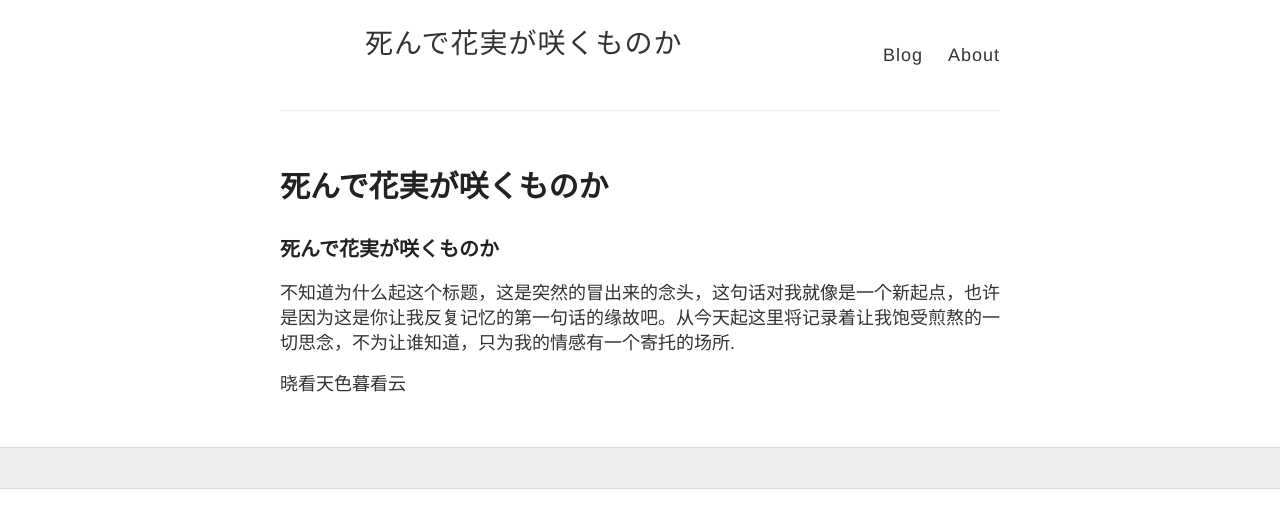
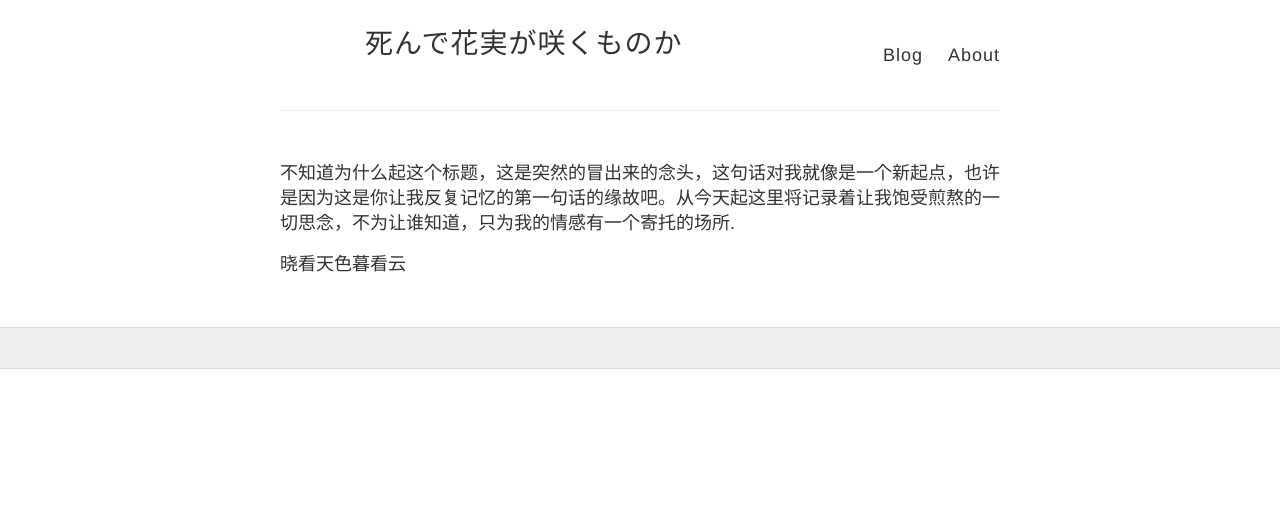
Before and after one commit to wiki650/wiki650.github.io, a Jekyll site: the page built from about.md, in a window 1280 px wide. Shown: the top 528 px of the page. Built offline with Jekyll 4.4.1, drawn with Linux system fonts in a browser that asks for light colours; our own code applies the rules of GitHub Pages for plain Markdown files.

Commit message:
Update about.md

```diff
--- a/about.md
+++ b/about.md
@@ -3,8 +3,6 @@ layout: page
 permalink: /about/
 ---
 
-### 死んで花実が咲くものか
-
   不知道为什么起这个标题，这是突然的冒出来的念头，这句话对我就像是一个新起点，也许是因为这是你让我反复记忆的第一句话的缘故吧。从今天起这里将记录着让我饱受煎熬的一切思念，不为让谁知道，只为我的情感有一个寄托的场所.
 
 晓看天色暮看云
```
